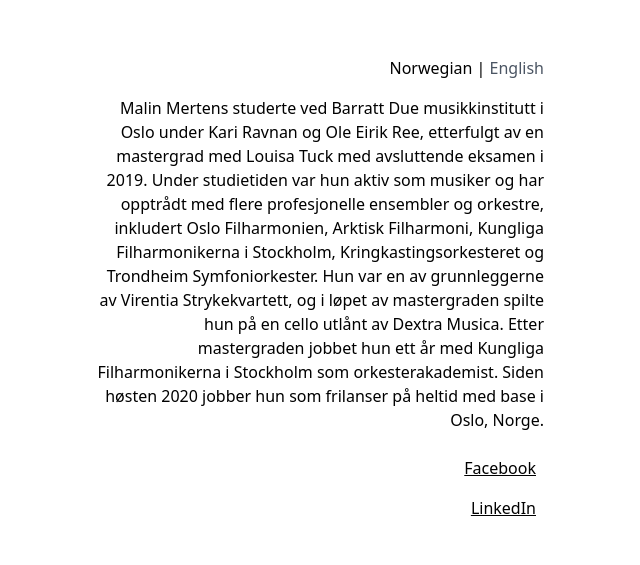
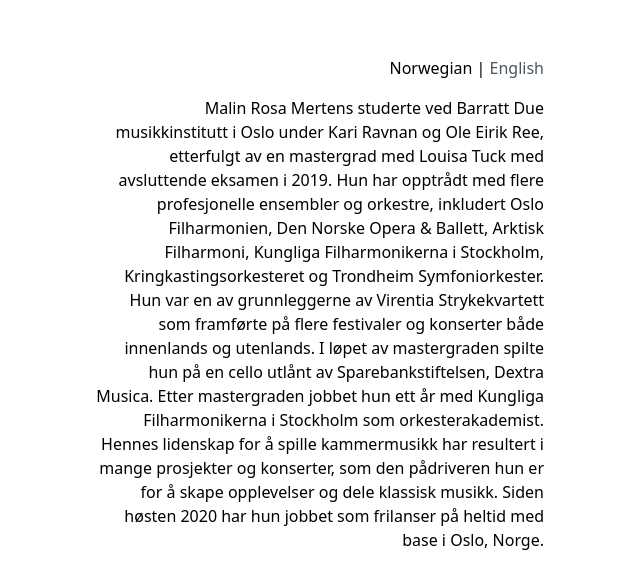
Before and after one commit to jordypereira/malin-first-website, a website built with webpack: page src/index.html in a window 1280 px wide. Shown: the part 184-749 px from the top of the page, without its empty margins (296-936 px from the left). Built offline with nearby package versions, Linux system fonts and the light colour scheme; a web font is replaced by a local one.

Commit message:
Update index.html

```diff
--- a/src/index.html
+++ b/src/index.html
@@ -56,17 +56,15 @@
           </div>
           <div x-show="language === 'norwegian'">
             <p>
-              Malin Mertens studerte ved Barratt Due musikkinstitutt i Oslo under Kari
+              Malin Rosa Mertens studerte ved Barratt Due musikkinstitutt i Oslo under Kari
               Ravnan og
               Ole Eirik Ree, etterfulgt av en mastergrad med Louisa Tuck med avsluttende eksamen i 2019.
-              Under studietiden var hun aktiv som musiker
-              og har opptrådt med flere profesjonelle ensembler og orkestre, inkludert Oslo
-              Filharmonien, Arktisk Filharmoni, Kungliga Filharmonikerna i Stockholm, Kringkastingsorkesteret og Trondheim Symfoniorkester. Hun var en
-              av
-              grunnleggerne av Virentia
-              Strykekvartett, og i løpet av mastergraden spilte hun på en
-              cello utlånt av Dextra Musica. Etter mastergraden jobbet hun ett år med Kungliga Filharmonikerna i
-              Stockholm som orkesterakademist. Siden høsten 2020 jobber hun som frilanser på heltid
+              Hun har opptrådt med flere profesjonelle ensembler og orkestre, inkludert Oslo
+              Filharmonien, Den Norske Opera & Ballett, Arktisk Filharmoni, Kungliga Filharmonikerna i Stockholm, Kringkastingsorkesteret og Trondheim Symfoniorkester. Hun var en
+              av grunnleggerne av Virentia
+              Strykekvartett som framførte på flere festivaler og konserter både innenlands og utenlands. I løpet av mastergraden spilte hun på en
+              cello utlånt av Sparebankstiftelsen, Dextra Musica. Etter mastergraden jobbet hun ett år med Kungliga Filharmonikerna i
+              Stockholm som orkesterakademist. Hennes lidenskap for å spille kammermusikk har resultert i mange prosjekter og konserter, som den pådriveren hun er for å skape opplevelser og dele klassisk musikk. Siden høsten 2020 har hun jobbet som frilanser på heltid
               med base i Oslo, Norge.
             </p>
           </div>
```
